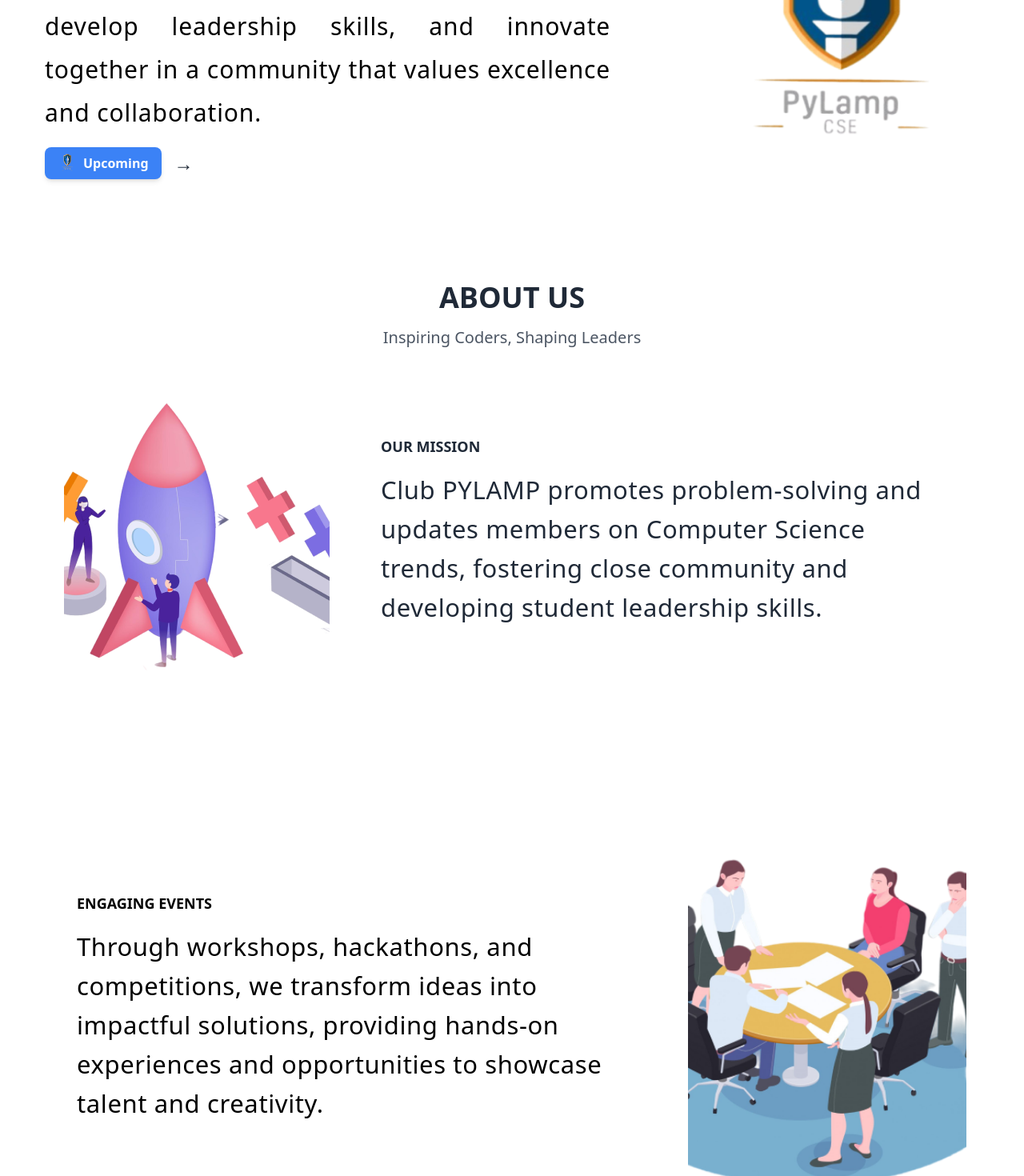
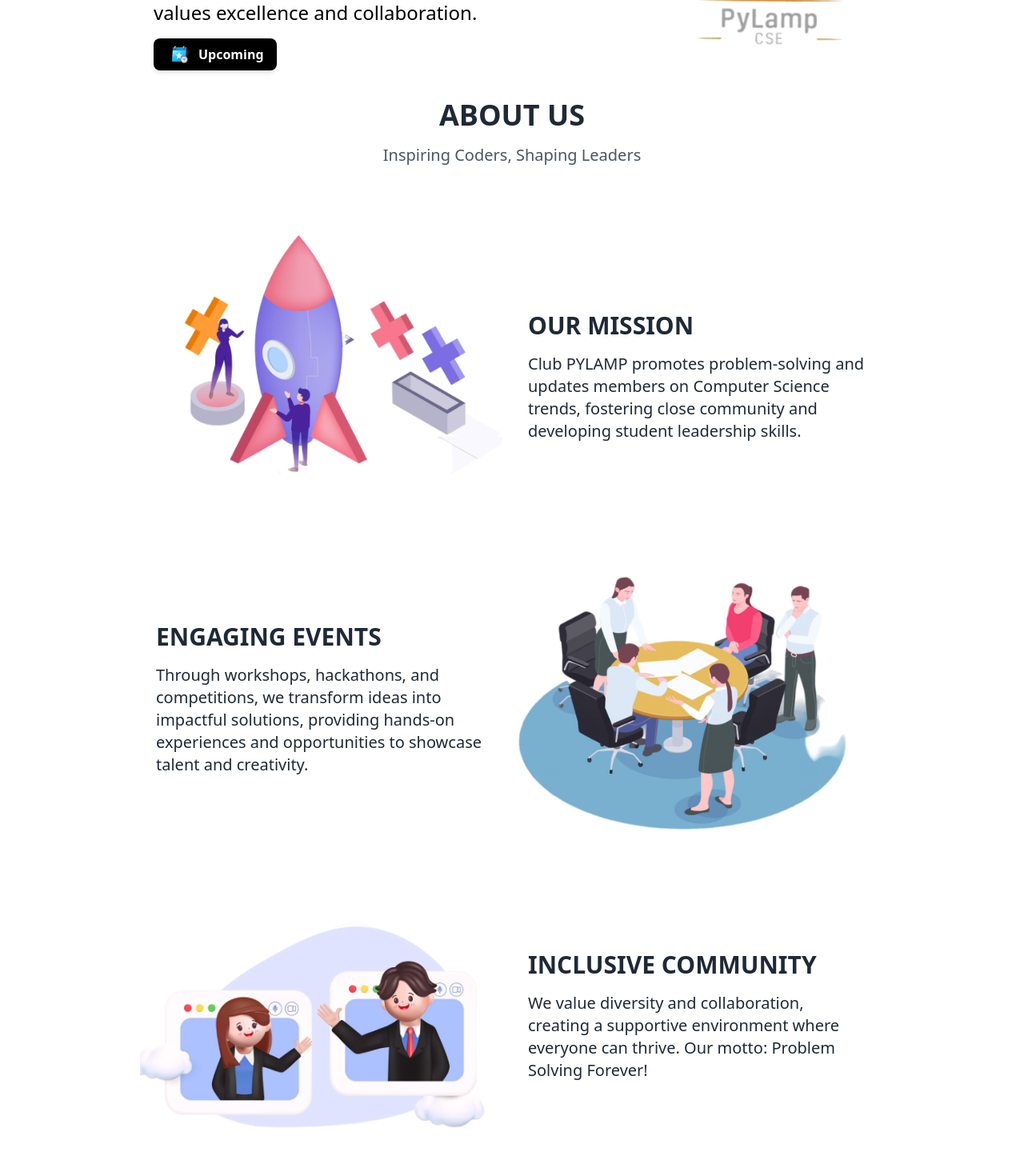
Before and after one commit to pylamp/club-website, a Next.js app in the folder pylamp/: page / in a window 1280 px wide. Shown: the part 300-1770 px from the top of the page at 80% size. Built offline with nearby package versions, Linux system fonts and the light colour scheme.

Commit message:
tailwind done

```diff
--- a/pylamp/src/app/components/navbar.js
+++ b/pylamp/src/app/components/navbar.js
@@ -5,7 +5,7 @@ export default function Navbar() {
         <nav className="border-gray-200 xl:w-3/4 w-full self-center flex justify-center">
             <div className="max-w-screen-xl flex flex-wrap items-center justify-between p-4 w-full">
                 <a href="#" className="flex items-center space-x-3 rtl:space-x-reverse">
-                    <img src="/pylamp_logo.png" className="sm:h-20 h-12" alt="Flowbite Logo" />
+                    <img src="/pylamp_logo.png" className="sm:h-20 h-12" alt="Pylamp Logo" />
                     <span className="self-center sm:text-2xl text-lg whitespace-nowrap uppercase text-orange-400 font-bold">Club Pylamp</span>
                 </a>
                 <button data-collapse-toggle="navbar-default" type="button" className="inline-flex items-center p-2 w-10 h-10 justify-center text-sm text-gray-500 rounded-lg md:hidden hover:bg-gray-100 focus:outline-none focus:ring-2 focus:ring-gray-200" aria-controls="navbar-default" aria-expanded="false">
--- a/pylamp/src/app/layout.js
+++ b/pylamp/src/app/layout.js
@@ -4,6 +4,9 @@ import Navbar from "./components/navbar";
 export default function RootLayout({ children }) {
   return (
     <html lang="en">
+      <head>
+        <script src="https://unpkg.com/@phosphor-icons/web"></script>
+      </head>
       <body className="flex flex-col w-screen">
         <Navbar />
         {children}
--- a/pylamp/src/app/page.js
+++ b/pylamp/src/app/page.js
@@ -1,41 +1,39 @@
 export default function HomePage() {
   return (
     <div>
-      <div className="flex flex-col md:flex-row items-center justify-between w-full px-6 py-12">
-        <div className="md:w-3/5 text-left space-y-4 ml-4 p-4">
-          <h1 className="text-6xl font-bold text-gray-800">
+      <div className="flex flex-col items-center justify-center w-full">
+        <div className="xl:w-3/4 w-full m-5 lg:m-0 flex flex-col md:flex-row">
+          <div className="text-left space-y-4 ml-4 p-4 self-center">
+            <h1 className="lg:text-6xl text-4xl font-bold text-black">
               Welcome <span className="text-orange-500">PyGeeks</span>
             </h1>
-          <p className="text-justify font-poppins text-[30px] font-normal leading-[54px] tracking-[0.03em] decoration-skip-ink-none">
+            <p className="text-justify md:text-2xl md:w-3/4 text-lg font-normal">
               Join us to empower your coding journey, develop leadership skills,
               and innovate together in a community that values excellence and
               collaboration.
             </p>
 
             <div className="flex items-center space-x-4">
-            <button className="flex items-center px-4 py-2 bg-blue-500 text-white font-semibold rounded-lg shadow-md hover:bg-blue-600">
+              <button className="flex items-center px-4 py-2 bg-black text-white font-semibold rounded-lg shadow-md">
                 <img
-                src="/pylamp_logo.png"
-                alt="Upcoming Icon"
-                className="h-6 w-6 mr-2"
+                  src="/calendar.png"
+                  alt="Calendar Icon"
+                  className="h-6 w-8 mr-2"
                 />
                 Upcoming
               </button>
-            <span className="text-2xl text-gray-800">→</span>
+              <span><i className="ph-light ph-arrow-right text-4xl"></i></span>
             </div>
           </div>
-
-        <div className="md:w-1/3 flex justify-center mt-8 md:mt-0">
             <img
               src="/pylamp_logo.png"
               alt="PyLamp CSE Logo"
-            className="h-72 w-auto"
+              className="sm:h-60 h-40 self-center"
             />
         </div>
       </div>
 
-      <section className="bg-white py-16 px-6 md:px-20 text-gray-800">
-        {/* Title */}
+      <section className="bg-white mt-5 text-gray-800">
         <div className="text-center mb-12">
           <h2 className="text-3xl md:text-4xl font-bold mb-4">ABOUT US</h2>
           <p className="text-lg md:text-xl font-medium text-gray-600">
@@ -43,57 +41,56 @@ export default function HomePage() {
           </p>
         </div>
 
-        <div className="flex flex-col md:flex-row items-start justify-between gap-10">
-          <div className="w-full md:w-[519px] h-auto md:h-[435px]">
+        <div className="flex justify-center p-5">
+          <div className="xl:w-3/4 w-full flex flex-col lg:flex-row justify-center lg:justify-between">
+            <div className="md:w-1/2 self-center flex justify-center">
               <img
                 src="/rocket.png"
                 alt="Description of Image"
-              className="h-full w-full object-cover"
+                className="h-max-96"
               />
             </div>
 
-          <div className="text-left md:text-left max-w-[748px] h-auto mt-9 p-6 rounded-lg">
-            <h3 className="text-lg font-bold mb-4">OUR MISSION</h3>
-            <p className="font-poppins text-[31px] font-normal leading-[49px] tracking-[0.02em] text-left decoration-skip-ink-none">
+            <div className="lg:w-1/2 self-center p-5">
+              <h3 className="md:text-3xl text-xl font-bold mb-4">OUR MISSION</h3>
+              <p className="md:text-xl text-lg font-normal text-left">
                 Club PYLAMP promotes problem-solving and updates members on
                 Computer Science trends, fostering close community and developing
                 student leadership skills.
               </p>
             </div>
           </div>
-      </section>
-
-      <div className="flex flex-col md:flex-row-reverse items-start justify-between gap-10 p-8 md:p-12 md:m-6">
-        <div className="w-full md:w-[519px] h-auto md:h-[435px]">
-          <img
-            src="/group.png"
-            alt="Description of Image"
-            className="h-full w-full object-cover"
-          />
         </div>
 
-        <div className="text-left md:text-left max-w-[748px] h-auto mt-9 p-6 rounded-lg">
-          <h3 className="text-lg font-bold mb-4">ENGAGING EVENTS</h3>
-          <p className="font-poppins text-[31px] font-normal leading-[49px] tracking-[0.02em] text-left decoration-skip-ink-none">
+        <div className="flex justify-center p-5">
+          <div className="xl:w-3/4 w-full flex flex-col lg:flex-row justify-center lg:justify-between">
+            <div className="lg:w-1/2 self-center p-5">
+              <h3 className="md:text-3xl text-xl font-bold mb-4">ENGAGING EVENTS</h3>
+              <p className="md:text-xl text-lg font-normal text-left">
                 Through workshops, hackathons, and competitions, we transform ideas
                 into impactful solutions, providing hands-on experiences and
                 opportunities to showcase talent and creativity.
               </p>
             </div>
+            <div className="md:w-1/2 self-center flex justify-center">
+              <img src="/group.png" alt="Description of Image" className="h-max-96"/>
+            </div>
+          </div>
         </div>
 
-      <div className="flex flex-col md:flex-row items-start justify-between gap-10 p-8 md:p-12 md:m-6">
-        <div className="w-full md:w-[519px] h-auto md:h-[435px]">
+        <div className="flex justify-center p-5">
+          <div className="xl:w-3/4 w-full flex flex-col lg:flex-row justify-center lg:justify-between">
+            <div className="md:w-1/2 self-center flex justify-center">
               <img
                 src="/about.png"
                 alt="Description of Image"
-            className="h-full w-full object-cover"
+                className="h-max-96"
               />
             </div>
 
-        <div className="text-left md:text-left max-w-[748px] h-auto mt-9 p-6 rounded-lg">
-          <h3 className="text-lg font-bold mb-4">INCLUSIVE COMMUNITY</h3>
-          <p className="font-poppins text-[32px] font-normal leading-[49px] tracking-[0.02em] text-left decoration-skip-ink-none">
+          <div className="lg:w-1/2 self-center p-5">
+            <h3 className="md:text-3xl text-xl font-bold mb-4">INCLUSIVE COMMUNITY</h3>
+            <p className="md:text-xl text-lg font-normal text-left">
               We value diversity and collaboration, creating a supportive
               environment where everyone can thrive. Our motto: Problem Solving
               Forever!
@@ -101,5 +98,7 @@ export default function HomePage() {
           </div>
         </div>
         </div>
+    </section>
+    </div>
   );
 }
```
Also changed, not shown: pylamp/public/calendar.png (added). Lines whose indentation alone changed are shown as unchanged.
